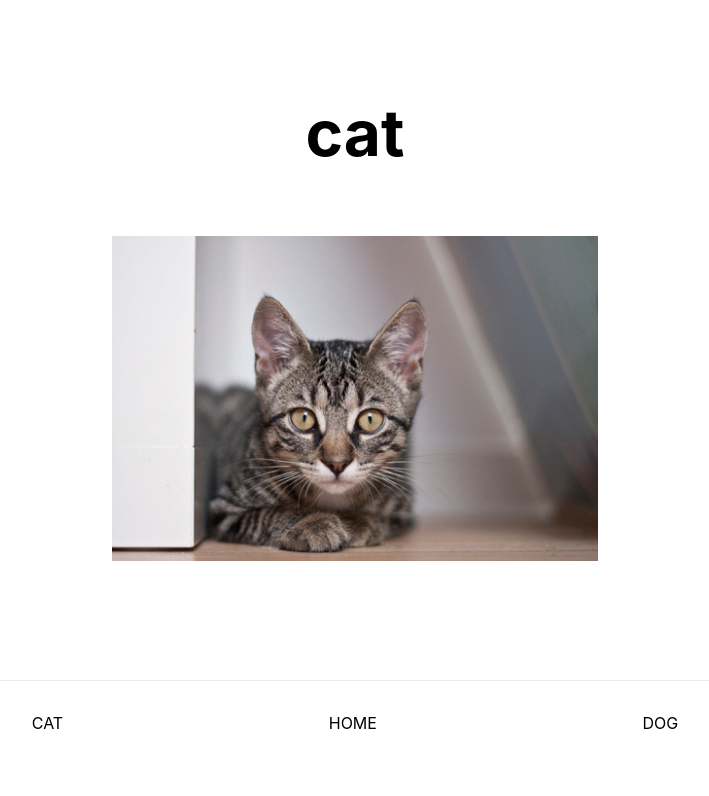
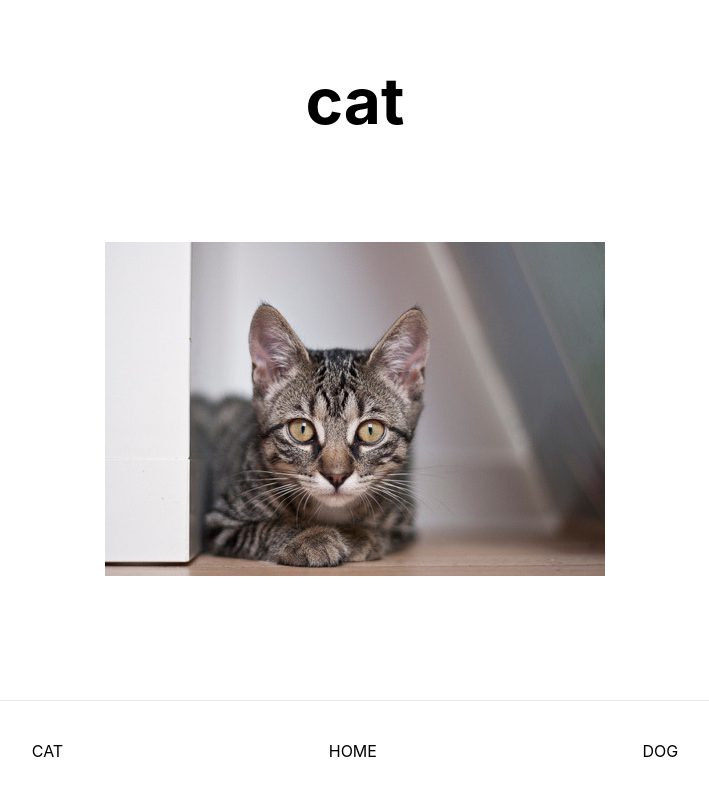
Before and after one commit to ethanppl/gh-pages-nextjs, a Next.js app: page /demo/cat in a window 1280 px wide. Shown: the top 796 px of the page, without its empty margins (285-994 px from the left). Built offline with nearby package versions, Linux system fonts and the light colour scheme.

Commit message:
Fix demo (#3)
* fix footer display

* fix image display

```diff
--- a/pages/demo/[page].tsx
+++ b/pages/demo/[page].tsx
@@ -22,7 +22,7 @@ const Page = () => {
     <div className={styles.container}>
       <main className={styles.main}>
         <h1 className={styles.title}>{page?.toString()}</h1>
-        {imgPath ? <img src={imgPath} alt={imgPath} width={'40%'}></img> : null}
+        {imgPath ? <img src={imgPath} alt={imgPath} className={styles.demoImg}></img> : null}
         <br />
       </main>
       <Footer />
--- a/styles/Home.module.css
+++ b/styles/Home.module.css
@@ -1,11 +1,13 @@
 .container {
   padding: 0 2rem;
-  height: 100vh;
+  min-height: 100vh;
+  display: flex;
+  flex-direction: column;
+  justify-content: space-between;
 }
 
 .main {
-  height: 85vh;
-  padding: 4rem 0;
+  padding: 2rem 0;
   flex: 1;
   display: flex;
   flex-direction: column;
@@ -22,6 +24,7 @@
   justify-content: center;
   align-items: center;
   width: 75%;
+  max-height: 100px;
 }
 
 .footer a {
@@ -129,3 +132,8 @@
     flex-direction: column;
   }
 }
+
+.demoImg {
+  max-height: 50vh;
+  max-width: 80vw;
+}
```
